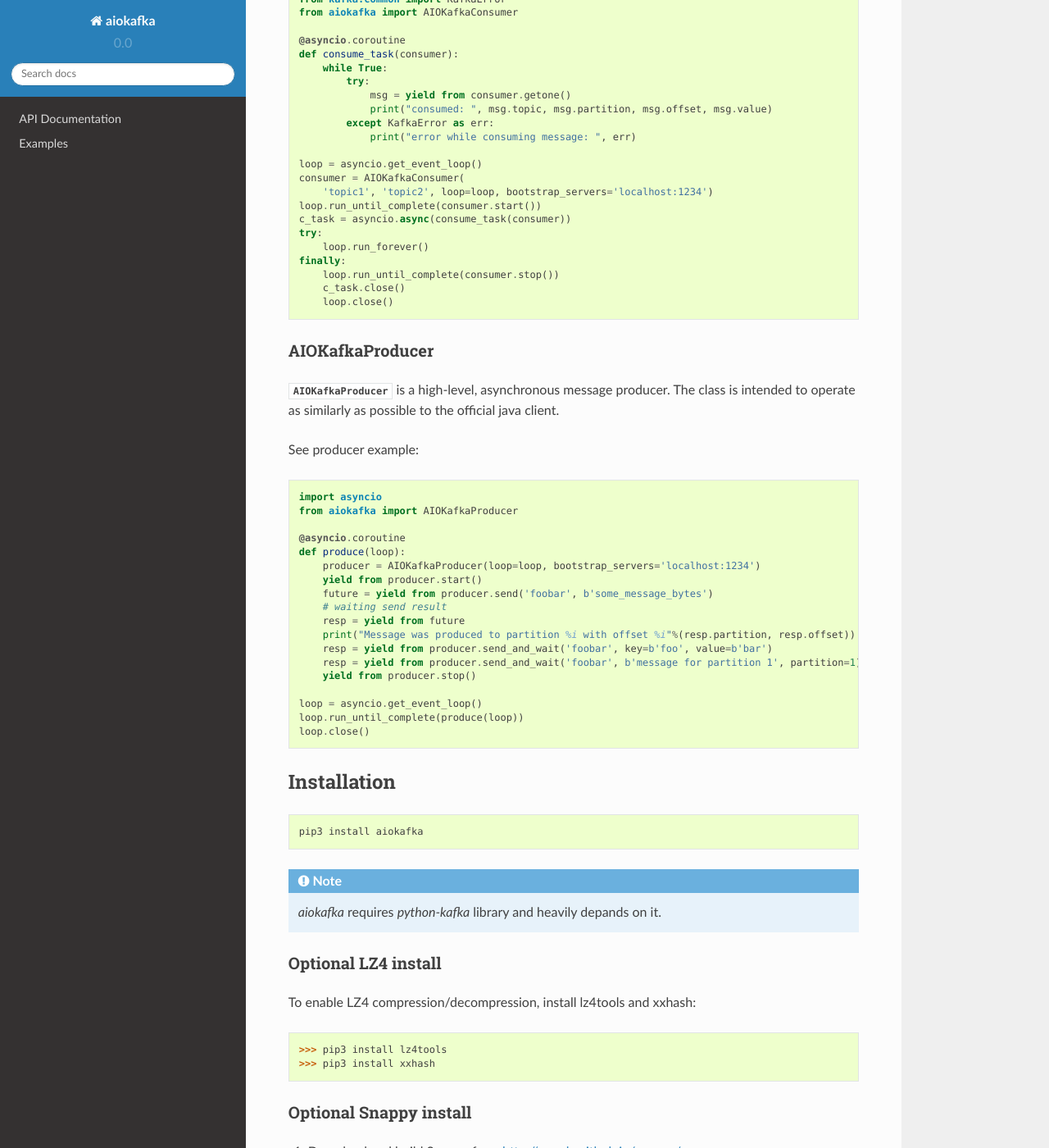
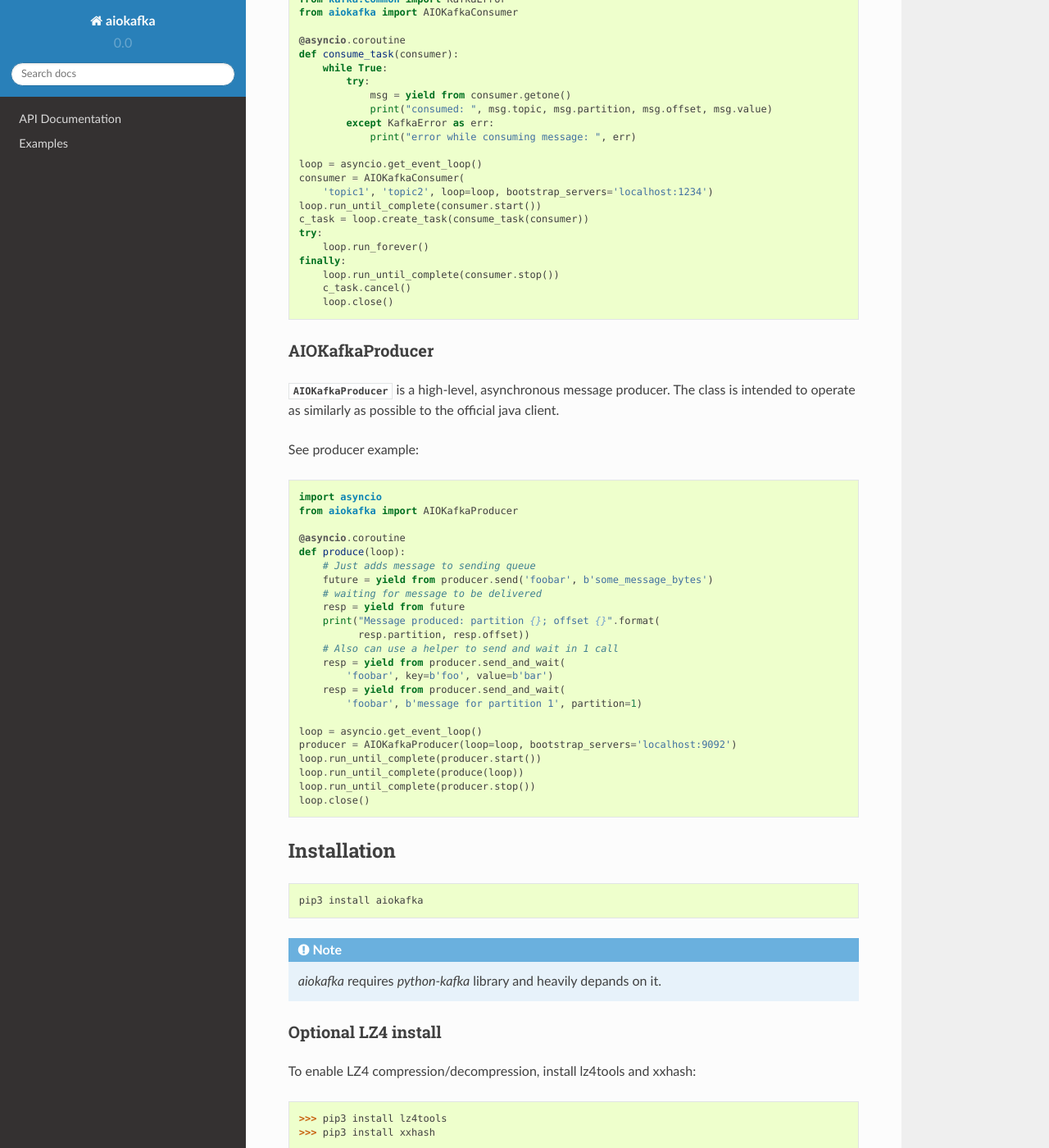
Before and after one commit to aio-libs/aiokafka, a Sphinx documentation site: the page built from docs/index.rst, in a window 1280 px wide and 1400 px high, scrolled down 618 px. Shown: the whole window at 82% size. Built offline with Sphinx 7.4.7 and the Read the Docs theme 2.0.0, drawn with Linux system fonts in a browser that asks for light colours.

Commit message:
Basic example cleanup

```diff
--- a/docs/api.rst
+++ b/docs/api.rst
@@ -21,7 +21,7 @@ Errors handling
 Both consumer and producer can raise exceptions that inherit from the `kafka.common.KafkaError` class
 and declared in `kafka.common` module.
 
-Example of exceptions catching:
+Example of exceptions handling:
 
 
 .. code:: python
--- a/docs/index.rst
+++ b/docs/index.rst
@@ -29,30 +29,30 @@ See consumer example:
 
 .. code:: python
 
-        import asyncio
-        from kafka.common import KafkaError
-        from aiokafka import AIOKafkaConsumer
+    import asyncio
+    from kafka.common import KafkaError
+    from aiokafka import AIOKafkaConsumer
 
-        @asyncio.coroutine
-        def consume_task(consumer):
-            while True:
-                try:
-                    msg = yield from consumer.getone()
-                    print("consumed: ", msg.topic, msg.partition, msg.offset, msg.value)
-                except KafkaError as err:
-                    print("error while consuming message: ", err)
+    @asyncio.coroutine
+    def consume_task(consumer):
+        while True:
+            try:
+                msg = yield from consumer.getone()
+                print("consumed: ", msg.topic, msg.partition, msg.offset, msg.value)
+            except KafkaError as err:
+                print("error while consuming message: ", err)
 
-        loop = asyncio.get_event_loop()
-        consumer = AIOKafkaConsumer(
-            'topic1', 'topic2', loop=loop, bootstrap_servers='localhost:1234')
-        loop.run_until_complete(consumer.start())
-        c_task = asyncio.async(consume_task(consumer))
-        try:
-            loop.run_forever()
-        finally:
-            loop.run_until_complete(consumer.stop())
-            c_task.close()
-            loop.close()
+    loop = asyncio.get_event_loop()
+    consumer = AIOKafkaConsumer(
+        'topic1', 'topic2', loop=loop, bootstrap_servers='localhost:1234')
+    loop.run_until_complete(consumer.start())
+    c_task = loop.create_task(consume_task(consumer))
+    try:
+        loop.run_forever()
+    finally:
+        loop.run_until_complete(consumer.stop())
+        c_task.cancel()
+        loop.close()
 
 AIOKafkaProducer
 ++++++++++++++++
@@ -64,24 +64,29 @@ See producer example:
 
 .. code:: python
 
-        import asyncio
-        from aiokafka import AIOKafkaProducer
+    import asyncio
+    from aiokafka import AIOKafkaProducer
 
-        @asyncio.coroutine
-        def produce(loop):
-            producer = AIOKafkaProducer(loop=loop, bootstrap_servers='localhost:1234')
-            yield from producer.start()
-            future = yield from producer.send('foobar', b'some_message_bytes')
-            # waiting send result
-            resp = yield from future
-            print("Message was produced to partition %i with offset %i"%(resp.partition, resp.offset))
-            resp = yield from producer.send_and_wait('foobar', key=b'foo', value=b'bar')
-            resp = yield from producer.send_and_wait('foobar', b'message for partition 1', partition=1)
-            yield from producer.stop()
+    @asyncio.coroutine
+    def produce(loop):
+        # Just adds message to sending queue
+        future = yield from producer.send('foobar', b'some_message_bytes')
+        # waiting for message to be delivered
+        resp = yield from future
+        print("Message produced: partition {}; offset {}".format(
+              resp.partition, resp.offset))
+        # Also can use a helper to send and wait in 1 call
+        resp = yield from producer.send_and_wait(
+            'foobar', key=b'foo', value=b'bar')
+        resp = yield from producer.send_and_wait(
+            'foobar', b'message for partition 1', partition=1)
 
-        loop = asyncio.get_event_loop()
-        loop.run_until_complete(produce(loop))
-        loop.close()
+    loop = asyncio.get_event_loop()
+    producer = AIOKafkaProducer(loop=loop, bootstrap_servers='localhost:9092')
+    loop.run_until_complete(producer.start())
+    loop.run_until_complete(produce(loop))
+    loop.run_until_complete(producer.stop())
+    loop.close()
 
 
 Installation
```
